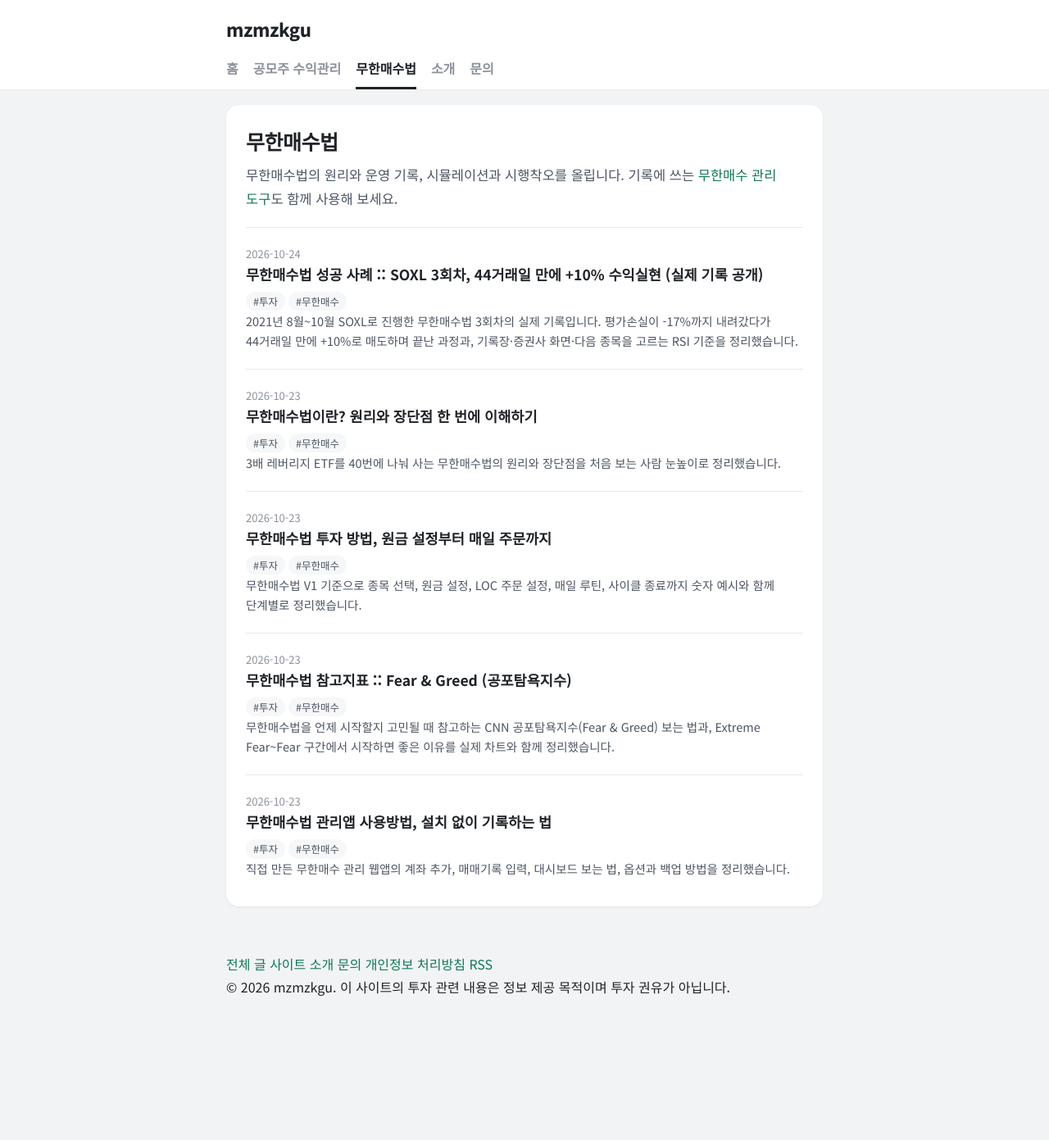
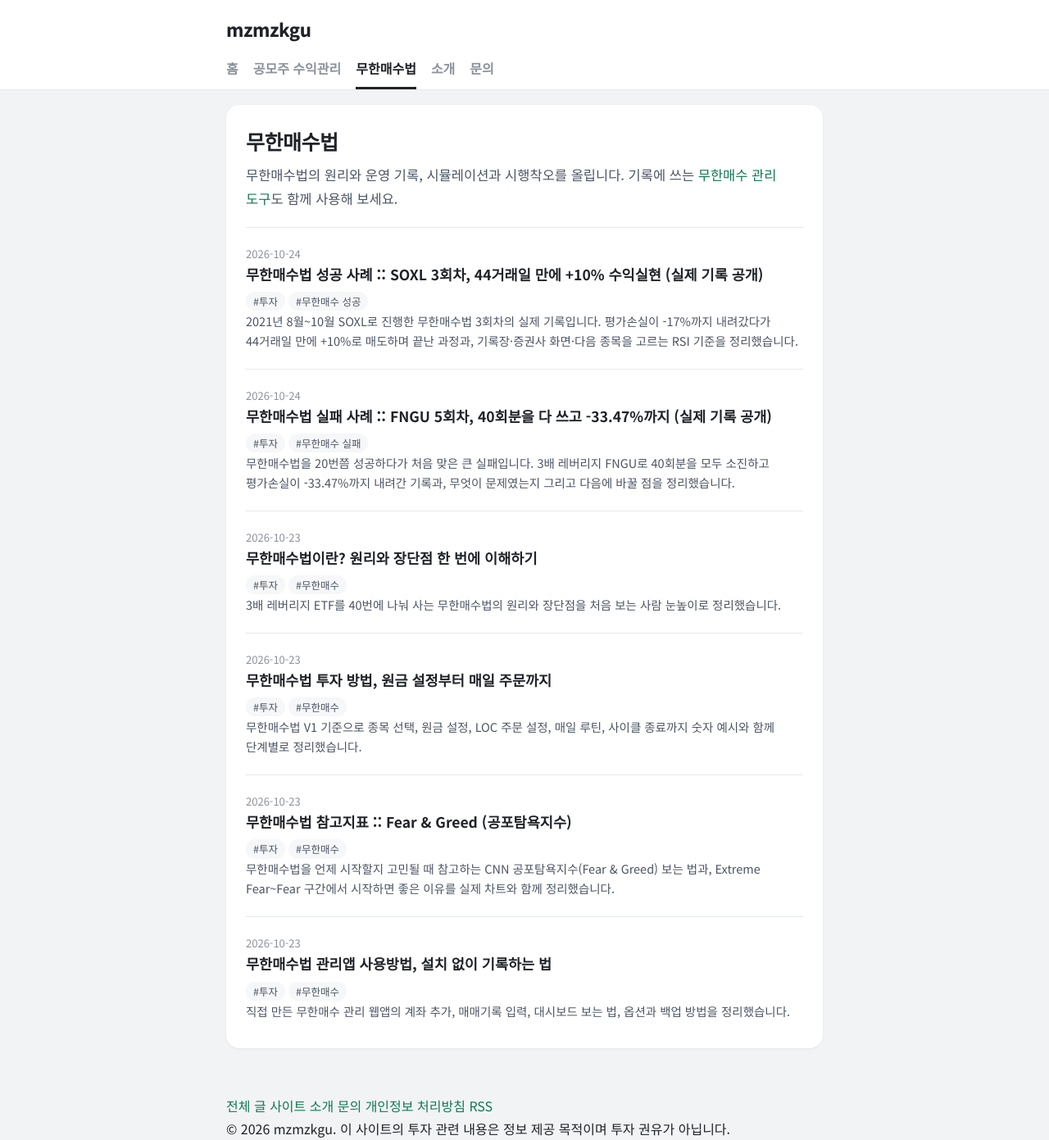
Before and after one commit to mzmzkgu/mzmzkgu.github.io, a Jekyll site: the page built from infinity.html, in a window 1280 px wide. Shown: the whole page at 82% size. Built offline with Jekyll 4.4.1, drawn with Linux system fonts in a browser that asks for light colours; before the commit the page ends 1218 px from its top, so only the background shows below that; part of the change alters nothing that is shown.

Commit message:
Add infinite buying failure case post (FNGU cycle 5); set success/fail tags
Co-Authored-By: Claude Sonnet 5.5 <noreply@anthropic.com>
Claude-Session: https://claude.ai/code/session_01HnZqqtAcJR4YGqc3LY19aj

```diff
--- /dev/null
+++ b/_posts/2026-10-24-infinite-buying-fail-fngu.md
@@ -0,0 +1,152 @@
+---
+layout: post
+categories: [infinity]
+title: "무한매수법 실패 사례 :: FNGU 5회차, 40회분을 다 쓰고 -33.47%까지 (실제 기록 공개)"
+description: 무한매수법을 20번쯤 성공하다가 처음 맞은 큰 실패입니다. 3배 레버리지 FNGU로 40회분을 모두 소진하고 평가손실이 -33.47%까지 내려간 기록과, 무엇이 문제였는지 그리고 다음에 바꿀 점을 정리했습니다.
+tags: [투자, 무한매수 실패]
+---
+
+성공한 기록만 보면 무한매수법이 쉬워 보입니다. 그래서 **부끄럽지만 실패한 사이클도 그대로 공개**합니다. 지난 글의 [SOXL 성공 사례]({{ site.baseurl }}{% post_url 2026-10-24-infinite-buying-success-soxl %})와 달리, 이번 사이클은 **40회분을 모두 쓰고도 평가손실이 -33.47%까지** 내려갔습니다. 규칙이 낯설다면 [무한매수법이란?]({{ site.baseurl }}{% post_url 2026-10-23-infinite-buying-intro %})을 먼저 읽어보세요.
+
+> **먼저 알려드립니다.** 이 글은 **2022년 1월 21일 시점의 기록**입니다. 이때는 아직 매도하지 않은 **평가손실(미확정)** 상태였습니다. 3배 레버리지 종목이라 변동성이 매우 컸던 사례이고, 같은 일이 항상 일어난다는 뜻은 아닙니다.
+
+## 한눈에 보는 결과
+
+| 항목 | 내용 |
+|---|---|
+| 종목 | FNGU (FANG+ 지수를 3배로 따라가는 레버리지 ETN) |
+| 시작 | 2021년 11월 초 무렵 (기록장 기준 54거래일째에 종료) |
+| 누적 구매 | **40.0회분, 진행률 100%** (시드 소진) |
+| 보유 | 80주, 평균 단가 $38.69 |
+| 현재가 | $25.74 (2022년 1월 21일 마감 기준) |
+| 총 매입 | $3,095.07 |
+| 평가손실 | <span class="red">-$1,035.87 (-33.47%)</span> |
+
+그 전까지 저는 무한매수법을 **20번쯤 진행하면서 시간이 걸려도 모두 매도에 성공**했습니다. 이번이 처음으로 크게 물린 사이클입니다.
+
+## 무슨 일이 있었나: 시장 전체가 빠졌습니다
+
+2022년 1월 셋째 주는 긴축 우려로 미국 주식시장이 크게 흔들린 주였습니다. S&P500 종목 지도를 보면 **초록(상승)은 드물게 하나씩 보일 뿐 거의 전부가 빨간색**입니다. 성장주와 가치주를 가리지 않고 모두 빠졌습니다.
+
+![S&P500 종목 시장 지도](/assets/images/infinite-buying-fail-fngu/market-map.jpg)
+
+*S&P500 종목 시장 지도(Finviz). 대형 기술주부터 금융, 소비재까지 대부분 빨갛게 표시돼 있습니다.*
+
+그 주에 방송에서는 "금리, 달러, 유가에는 큰 변화가 없고 지정학 이슈와 옵션 만기일이 겹친 일시적인 흔들림이라 다음 주에는 반등할 수 있다"는 전망도 나왔습니다. 하지만 결과는 반대였습니다. 이때 **시장 예측은 어렵고 무의미하다**는 걸 다시 느꼈습니다.
+
+FNGU 가격도 이렇게 움직였습니다.
+
+![FNGU 5일 차트](/assets/images/infinite-buying-fail-fngu/fngu-5day.jpg)
+
+*FNGU 5일 차트(Google). 5일 동안 32.49달러에서 25.74달러로 -20.78% 하락했고, 마지막 날 급락이 컸습니다. (이미지를 누르면 크게 볼 수 있어요)*
+
+## 마지막 일주일: 12%에서 33%로
+
+기록장의 요약 박스입니다. 시드를 거의 다 쓴 1월 14일(5-10주차)과, 완전히 소진한 1월 21일(5-11주차)을 비교한 것입니다.
+
+![5-10주차와 5-11주차 요약 비교](/assets/images/infinite-buying-fail-fngu/summary-before-after.jpg)
+
+*왼쪽은 5-10주차(1월 14일, 진행률 95%, -12.38%), 오른쪽은 5-11주차(1월 21일, 진행률 100%, -33.47%).*
+
+일주일 사이에 구매분이 38회분에서 40회분으로 늘면서 **시드가 모두 소진**됐고, 수익률은 -12.38%에서 -33.47%로 내려갔습니다.
+
+### 일별 기록
+
+![마지막 10거래일 일별 기록](/assets/images/infinite-buying-fail-fngu/daily-records.jpg)
+
+*마지막 10거래일 기록장. 빨간 박스가 마지막 5거래일입니다. 17일은 미국 시장 휴장, 19일에 "시드머니 소진!!"이라고 적었습니다.*
+
+| 날짜 | 매수 | 평균단가 | 수익률 |
+|---|---|---|---|
+| 1/10 | 없음(잠듦) | $39.50 | -12.87% |
+| 1/11 | 2주 | $39.40 | -8.74% |
+| 1/12 | 2주 | $39.34 | -5.27% |
+| 1/13 | 2주 | $39.22 | -15.05% |
+| 1/14 | 2주 | $39.09 | -12.38% |
+| 1/17 | 없음(휴장) | $39.09 | -18.85% |
+| 1/18 | 2주 | $38.89 | -18.44% |
+| 1/19 | 2주, **시드 소진** | $38.69 | -20.31% |
+| 1/20 | 없음 | $38.69 | -20.78% |
+| 1/21 | 없음 | $38.69 | **-33.47%** |
+
+보유 수량은 1월 10일 68주에서 매수할 때마다 2주씩 늘어 1월 19일에 80주가 됐습니다. 괄호 속 메모는 "주문을 못 걸고 잠들어 버린 날", "미국 시장 휴장(1/17)"입니다.
+
+눈여겨볼 점이 세 가지 있습니다.
+
+- **하락하는 날마다 1회분(2주)씩 샀는데도** 평단은 $39.50에서 $38.69까지밖에 내려가지 않았습니다. 가격이 평단보다 훨씬 빠르게 내려갔기 때문입니다.
+- 1월 19일에 40회분을 모두 쓴 뒤, **1월 20일에서 21일 사이 하루에** 평가금액이 $2,452.00에서 $2,059.20으로 약 16% 줄었습니다. 수익률이 -20.78%에서 -33.47%로 한 번에 내려간 날입니다.
+- 1월 10일에는 주문을 못 걸고 그냥 잠들어 버린 날도 있었습니다. 큰 영향은 아니었지만, 기계적인 방법일수록 **주문을 거는 루틴**이 중요합니다.
+
+### 수익률 차트
+
+![수익률 차트](/assets/images/infinite-buying-fail-fngu/return-chart.jpg)
+
+*빨간 막대는 누적 투자원금, 노란 선은 평가금액, 파란 선은 수익률입니다. 마지막 -33.47%는 눈금(-20%) 아래로 벗어나 그래프에 보이지 않습니다.*
+
+투자원금(빨간 막대)은 계속 쌓이는데 평가금액(노란 선)은 거의 따라오지 못했습니다. 수익률(파란 선)은 -10% 아래에서 크게 오르내렸고, 그 주의 고점과 저점 차이만 15%였습니다. 40회를 다 쓰고 나면 **더 할 수 있는 일이 없어서** 그래프를 보며 기다릴 수밖에 없었습니다.
+
+## 지금 상황: 반등하려면 얼마나 올라야 할까?
+
+| 목표 | 가격 | 필요 상승률 |
+|---|---|---|
+| 본전(평단) | $38.69 | 약 +50% |
+| 평단 +10% 매도 | 약 $42.56 | 약 +65% |
+
+현재가 $25.74 기준입니다. 3배 레버리지 종목이 떨어지면 **본전까지 올라가는 데 필요한 상승률**이 훨씬 커집니다. 평단 +10%에 닿으려면 현재가에서 약 +65%가 필요합니다. 시드를 소진한 뒤의 상황이 막막한 이유입니다.
+
+## 무엇이 문제였나
+
+1. **하락 속도가 너무 빨랐습니다.** 이번에는 하락이 이어지면서 매일 1회분씩 들어가 **약 52거래일 만에 40회분을 모두** 썼습니다. 지난번 SOXL 사례는 44거래일 동안 28회분(70%)만 쓰고 끝났습니다.
+2. **3배 레버리지에 개별 대형 기술주를 묶은 종목**이라 변동성이 컸습니다. 하루에 -16%까지 내려가는 걸 규칙이 막아 주지는 못합니다.
+3. **규칙은 지켰지만 규칙이 지켜 주지 못하는 구간**입니다. 40회분을 다 쓴 뒤에는 추가 매수 없이 보유하는 것이 규칙이고, 저는 이 단계를 "영혼법(추가 매수 없이 버티는 단계)"으로 넘어갔다고 표현했습니다.
+4. **이기는 크기와 지는 크기가 다릅니다.** 지난 SOXL 사례에서 +10%로 번 금액이 $240.63이었는데, 이번 평가손실은 $1,035.87입니다. 같은 크기의 성공을 **4번 넘게 반복**해야 채울 수 있는 손실입니다.
+5. **연속 성공의 함정입니다.** 20번쯤 모두 성공해서 규칙이 안전하다고 느꼈지만, **큰 실패 한 번이 여러 번의 수익을 지울 수 있다**는 걸 이번에 체감했습니다.
+6. **시장 예측에 기대면 안 됩니다.** 방송의 반등 전망이 맞기를 바랄수록 판단이 흐려집니다.
+
+## 성공 사례와 비교
+
+| 항목 | 성공 (SOXL) | 실패 (FNGU) |
+|---|---|---|
+| 시기 | 2021.8~10 | 2021.11~2022.1 |
+| 기간 | 44거래일에 매도 | 54거래일째 시드 소진 후 보유 |
+| 누적 구매 | 28회분 (70%) | **40회분 (100%)** |
+| 최대 평가손실 | -17.37% | **-33.47%** |
+| 결과 | +10% 매도 (정산 +9.86%) | 평가손실 -$1,035.87 (미확정) |
+
+같은 규칙, 같은 사람이 운용했는데 결과가 달랐습니다. 차이는 **종목과 시장 흐름**이었고, 규칙 실행의 문제가 아니었습니다. 그래서 무한매수법은 규칙을 지키는 것만큼 **시작 전의 선택(종목, 시점, 투자금)** 이 중요합니다.
+
+## 그때 했던 고민: 손절할까, 버틸까?
+
+시드를 소진한 뒤 저는 이런 선택지를 두고 고민했습니다. 정답이 있는 문제가 아니라 각각 장단점이 있습니다.
+
+| 선택지 | 장점 | 단점 |
+|---|---|---|
+| 손실률을 제한하고 마무리(손절) | 손실이 더 커지지 않음 | 손실이 확정되고, 이후 반등해도 받지 못함 |
+| 그대로 보유 | 반등하면 만회 가능 | 본전까지 +50%가 필요해 시간이 오래 걸릴 수 있음 |
+| 진행 중인 다른 무한매수 종목의 수익으로 만회 | 손실을 다른 수익으로 상쇄 | 같은 시장이라 다른 종목도 같이 흔들릴 수 있음 |
+| 기술주 실적 발표 후 수익이 올랐을 때 정리 | 반등을 활용 | 예측이 틀리면 기다림만 길어짐 |
+| 무한매수법 대신 다른 패시브 인컴으로 전환 | 변동성이 낮은 쪽으로 이동 | 손실 종목을 정리해야 갈아탈 수 있음 |
+
+그리고 매주 올리던 실적 보고는 **수익률이 개선되는 구간이 올 때까지 잠시 중단**하기로 했습니다. 이 글이 그 마지막 보고였습니다.
+
+## 다음에는 이렇게 바꿉니다 (체크리스트)
+
+- [ ] **40회분을 모두 쓰고도 버틸 수 있는 금액인가?** 메인 포트폴리오와 분리한 잉여자금만 씁니다. ([무한매수법 투자 방법]({{ site.baseurl }}{% post_url 2026-10-23-infinite-buying-how-to %}))
+- [ ] **종목의 변동성을 확인했는가?** RSI만 보지 않고, 최근 고점 대비 낙폭(MDD)도 같이 봅니다. 3배 레버리지에 개별 종목을 묶은 상품은 변동성이 더 크다는 점을 기억합니다.
+- [ ] **시작 시점의 시장 분위기를 확인했는가?** ([Fear & Greed 참고지표]({{ site.baseurl }}{% post_url 2026-10-23-infinite-buying-fear-greed %}))
+- [ ] **동시에 진행하는 개수와 자금 한도를 정했는가?** 여러 종목을 동시에 돌리면 하락장에서 자금 부담이 한꺼번에 커집니다.
+- [ ] **주문 루틴이 있는가?** 매일 저녁 같은 시간에 LOC 주문을 걸고, 아침에 체결을 기록합니다.
+- [ ] **시장 전망에 기대지 않는가?**
+
+## 정리
+
+FNGU 5회차는 **40회분을 모두 쓰고 -33.47%까지 평가손실이 난 사례**입니다. 20번쯤 성공하다가 만난 실패라서 더 아팠지만, 덕분에 두 가지를 분명히 알게 됐습니다. 무한매수법은 **규칙을 지켜도 손실이 날 수 있는 방법**이고, 그 위험을 막아 주는 건 규칙이 아니라 **시작 전의 자금 계획과 종목 선택**입니다. 이 글은 2022년 1월 시점의 기록이라는 점도 다시 한 번 알려드립니다.
+
+- [무한매수법 성공 사례 :: SOXL 3회차, 44거래일 만에 +10% 수익실현]({{ site.baseurl }}{% post_url 2026-10-24-infinite-buying-success-soxl %})
+- [무한매수법이란? 원리와 장단점]({{ site.baseurl }}{% post_url 2026-10-23-infinite-buying-intro %})
+- [무한매수법 투자 방법, 원금 설정부터 매일 주문까지]({{ site.baseurl }}{% post_url 2026-10-23-infinite-buying-how-to %})
+
+## 참고
+
+- 제 블로그: [무한매수법 5-11주차 실적보고서 :: 누적수익 1/3토막(존버 들어갑니다?)](https://blog.naver.com/kgu3405/222628858609)
+- 원작자 라오어님의 무한매수법 카페와 책 (정확한 버전별 규칙은 여기에서 확인하세요)
--- a/_posts/2026-10-24-infinite-buying-success-soxl.md
+++ b/_posts/2026-10-24-infinite-buying-success-soxl.md
@@ -3,7 +3,7 @@ layout: post
 categories: [infinity]
 title: "무한매수법 성공 사례 :: SOXL 3회차, 44거래일 만에 +10% 수익실현 (실제 기록 공개)"
 description: 2021년 8월~10월 SOXL로 진행한 무한매수법 3회차의 실제 기록입니다. 평가손실이 -17%까지 내려갔다가 44거래일 만에 +10%로 매도하며 끝난 과정과, 기록장·증권사 화면·다음 종목을 고르는 RSI 기준을 정리했습니다.
-tags: [투자, 무한매수]
+tags: [투자, 무한매수 성공]
 ---
 
 무한매수법은 설명만 읽으면 "정말 되나?" 싶은 방법입니다. 그래서 제가 실제로 진행했던 사이클 하나를 기록 그대로 공개합니다. 2021년 8월 30일에 시작해 10월 29일에 **평단 +10% 지정가 매도**로 끝난 **SOXL 3회차**입니다. 중간에 평가손실이 -17%까지 내려가서 마음고생도 했던 사이클입니다. 규칙이 낯설다면 [무한매수법이란?]({{ site.baseurl }}{% post_url 2026-10-23-infinite-buying-intro %})과 [무한매수법 투자 방법]({{ site.baseurl }}{% post_url 2026-10-23-infinite-buying-how-to %})을 먼저 읽어보세요.
@@ -121,7 +121,7 @@ SOXL을 매도한 뒤에는 새 종목으로 바꿔 탈지 고민했습니다.
 - **3배 레버리지 상품**이라 변동성이 큽니다. -17%는 이번 사이클의 숫자일 뿐 더 크게 내려갈 수도 있습니다.
 - **2021년 기록**이라 지금 시장 상황과 다릅니다. SOXL의 지금 가격이나 RSI도 달라졌습니다.
 - 규칙 일부를 바꿔 썼기 때문에, 이 글의 결과를 V1 규칙의 성적으로 볼 수는 없습니다.
-- 모든 투자 판단과 책임은 본인에게 있습니다. 성공 사례만 보면 쉬워 보이니, 실패했던 사이클도 따로 정리해서 올리겠습니다.
+- 모든 투자 판단과 책임은 본인에게 있습니다. 성공 사례만 보면 쉬워 보이니, 크게 실패했던 사이클도 [무한매수법 실패 사례]({{ site.baseurl }}{% post_url 2026-10-24-infinite-buying-fail-fngu %})에 정리했습니다.
 
 ## 정리
 
```
Also changed, not shown: assets/images/infinite-buying-fail-fngu/daily-records.jpg (added), assets/images/infinite-buying-fail-fngu/fngu-5day.jpg (added), assets/images/infinite-buying-fail-fngu/market-map.jpg (added), assets/images/infinite-buying-fail-fngu/return-chart.jpg (added), assets/images/infinite-buying-fail-fngu/summary-before-after.jpg (added).
